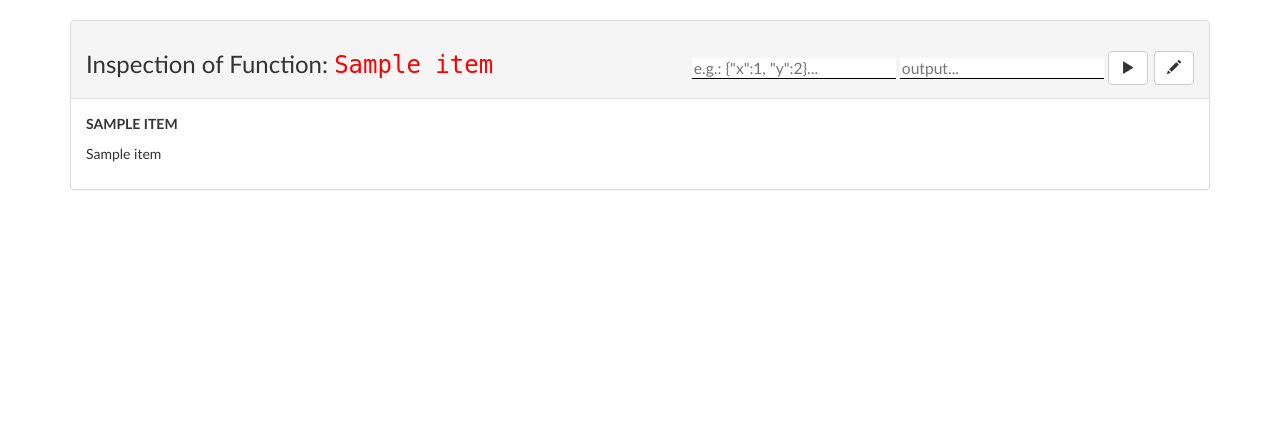
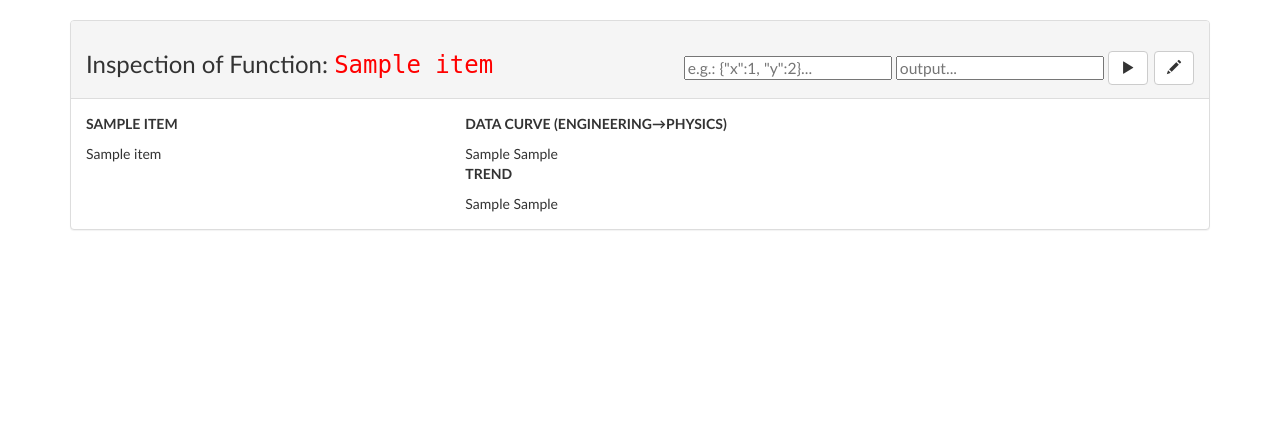
Before and after one commit to phantasy-project/unicorn-webapp, a Flask app: template templates/show_item.html in a window 1280 px wide. Shown: the part 72-501 px from the top of the page. Run offline with Flask 2, Linux system fonts and the light colour scheme; the template is opened without the code that fills it: most values are stand-ins (such as "Sample title", 1, 10 or a date in 2020); some libraries are stand-ins or nearby versions.

Commit message:
Add div for bokeh figure.

```diff
--- a/templates/show_item.html
+++ b/templates/show_item.html
@@ -8,13 +8,6 @@ $(function() {
     $('[data-toggle="tooltip"]').tooltip();
 });
 </script>
-
-<style type="text/css">
-    .myborder {
-        border:0;
-        border-bottom:1px solid black;
-    }
-</style>
 
 <div class="container">
     <div class="panel panel-default">
@@ -60,6 +53,8 @@ $(function() {
             </h3>
         </div>
         <div class="panel-body">
+        <div class="row">
+            <div class="col-lg-4">
             {% for k, v in item.items()|sort if k != 'code' %}
 
             <p class="text-uppercase"><strong>{{ k }}</strong></p>
@@ -70,6 +65,20 @@ $(function() {
             {% endif %}
 
             {% endfor %}
+            </div>
+            <div class="col-lg-8">
+                <div>
+                    <p class="text-uppercase"><strong>Data Curve (Engineering&rarr;Physics)</strong></p>
+                </div>
+                {{ data_div|safe }}
+                {{ data_script|safe }}
+                <div>
+                    <p class="text-uppercase"><strong>Trend</strong></p>
+                </div>
+                {{ trend_div|safe }}
+                {{ trend_script|safe }}
+            </div>
+        </div>
         </div>
     </div>
 </div>
```
